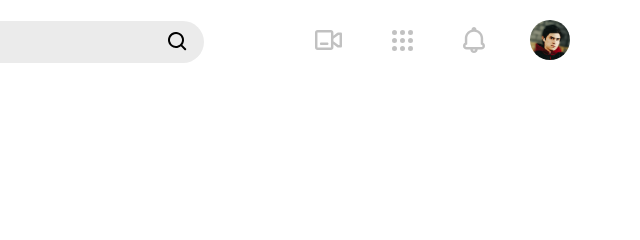
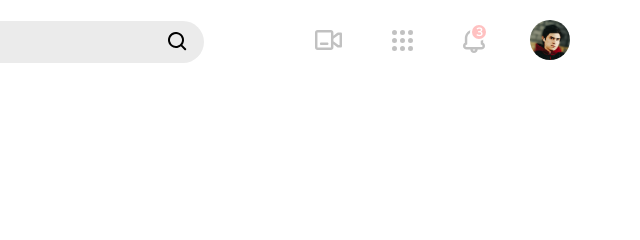
Before and after one commit to ramrusweb/youtube-concept, a plain HTML site: page index.html in a window 1280 px wide. Shown: the top 240 px of the page, 640-1280 px from the left. Drawn offline with Linux system fonts and the light colour scheme.

Commit message:
add: count notification in header

```diff
--- a/css/style.css
+++ b/css/style.css
@@ -86,6 +86,22 @@ body {
 .icons-link:not(:last-child) {
   margin-right: 50px;
 }
+.icons-link .count-notification {
+  display: block;
+  width: 18px;
+  height: 18px;
+  background-color: #ff0000;
+  color: #ffffff;
+  font-weight: bold;
+  font-size: 12px;
+  border-radius: 100%;
+  text-align: center;
+  padding-left: 1px;
+  border: 2px solid #ffffff;
+  position: absolute;
+  margin-left: 7px;
+  margin-top: -33px;
+}
 
 .user {
   margin-left: 45px;
--- a/index.html
+++ b/index.html
@@ -41,6 +41,7 @@
         <svg class="icon icon-notification" width="22" height="26">
           <use xlink:href="img/icons.svg#notification"></use>
         </svg>
+        <span class="count-notification">3</span>
       </a>
     </div>
     <div class="user">
```
